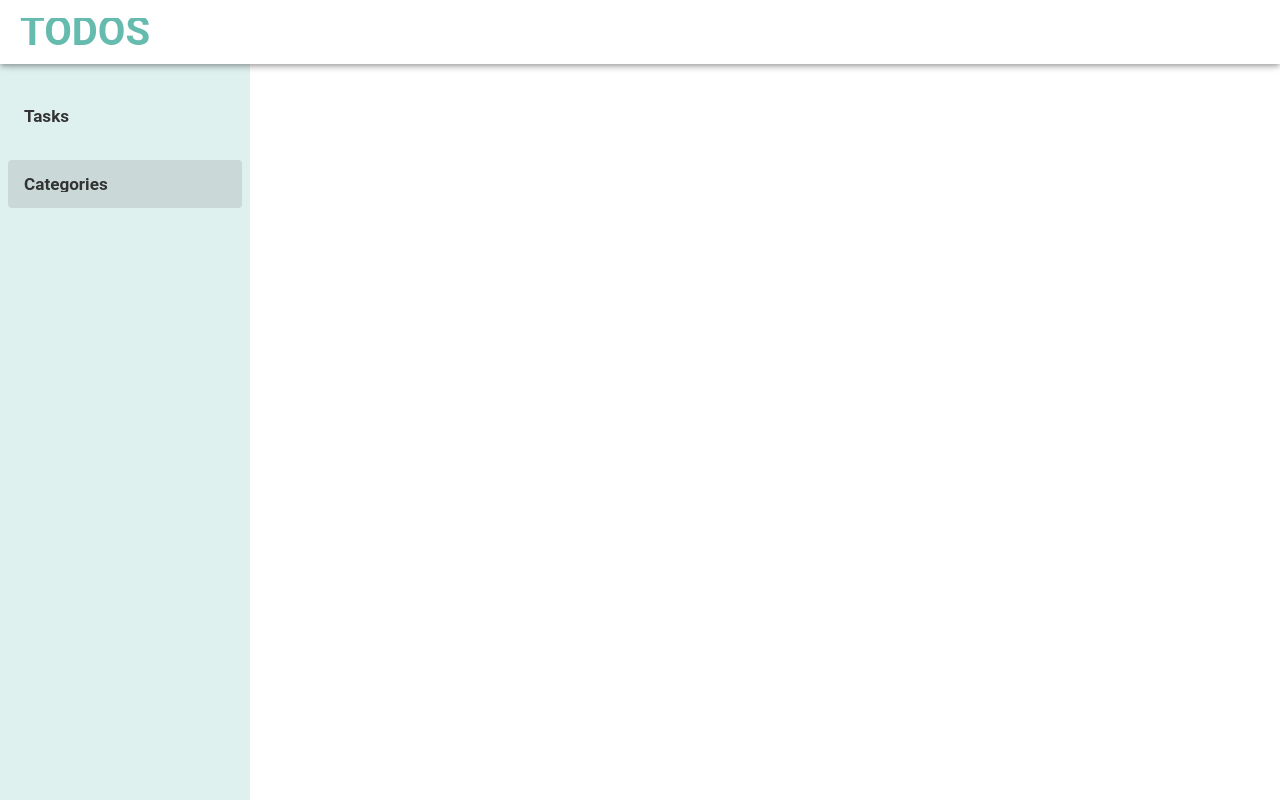
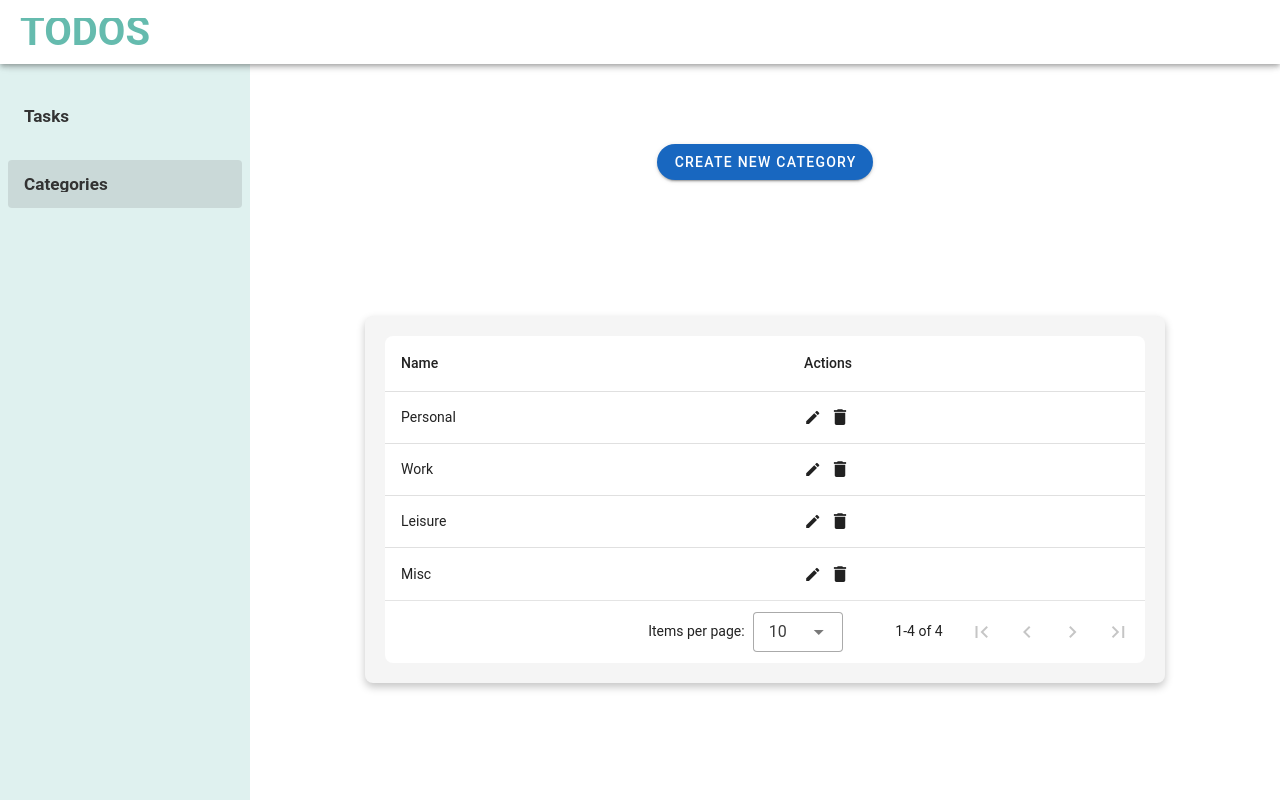
Before and after one commit to marinelakal/To-do-App, a Vue app: page /categories in a window 1280 px wide. Before the commit this address had no page. Built offline with nearby package versions, Linux system fonts and the light colour scheme.

Commit message:
Fixed TypeError

```diff
--- a/src/components/Categories/CategoryAppTable.vue
+++ b/src/components/Categories/CategoryAppTable.vue
@@ -5,6 +5,7 @@
         :headers="headers"
         :items="categoryStore.categories"
         :icons="['edit', 'delete']"
+        :truncatedName="truncatedName"
         v-model:currentPage="categoryStore.currentPage"
         v-model:itemsPerPage="categoryStore.itemsPerPage"
         @edit="editItem"
@@ -61,6 +62,10 @@ function editItem(index) {
   router.push('/create');
 }
 
+function truncatedName(name) {
+  return name.length > 20 ? name.substring(0, 20) + '...' : name;
+}
+
 </script>
 
 <style scoped>
```
